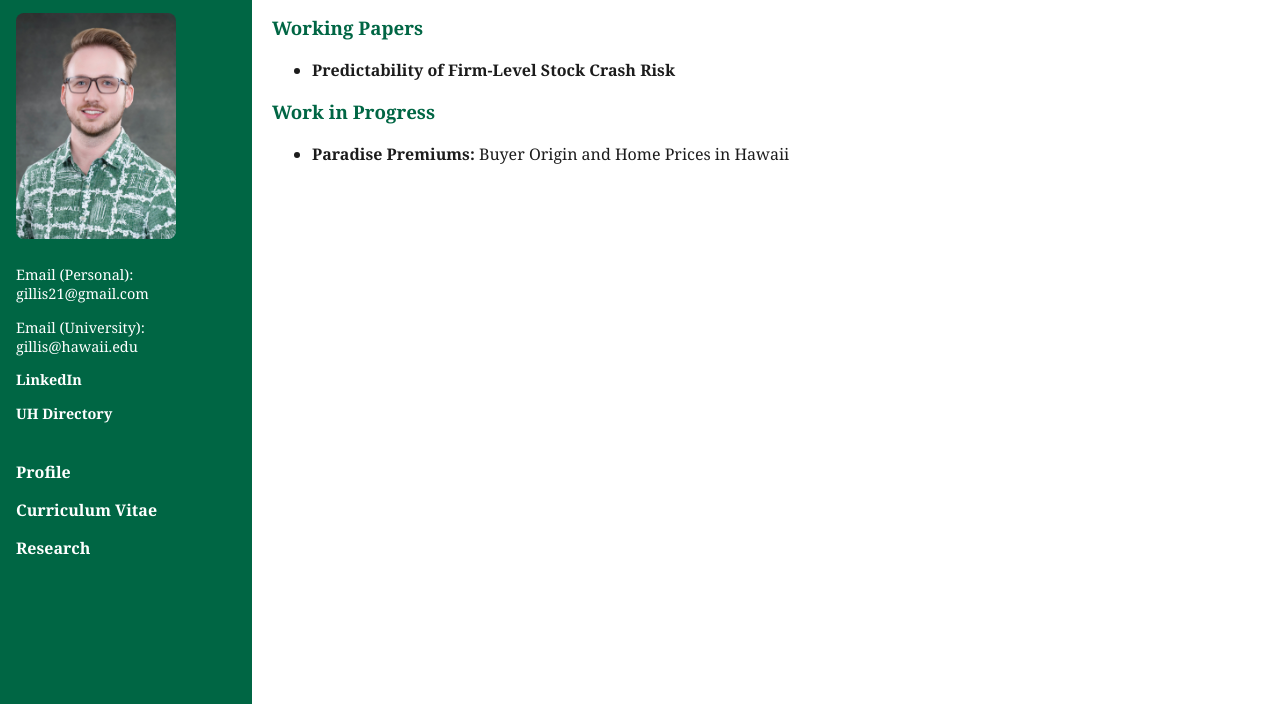
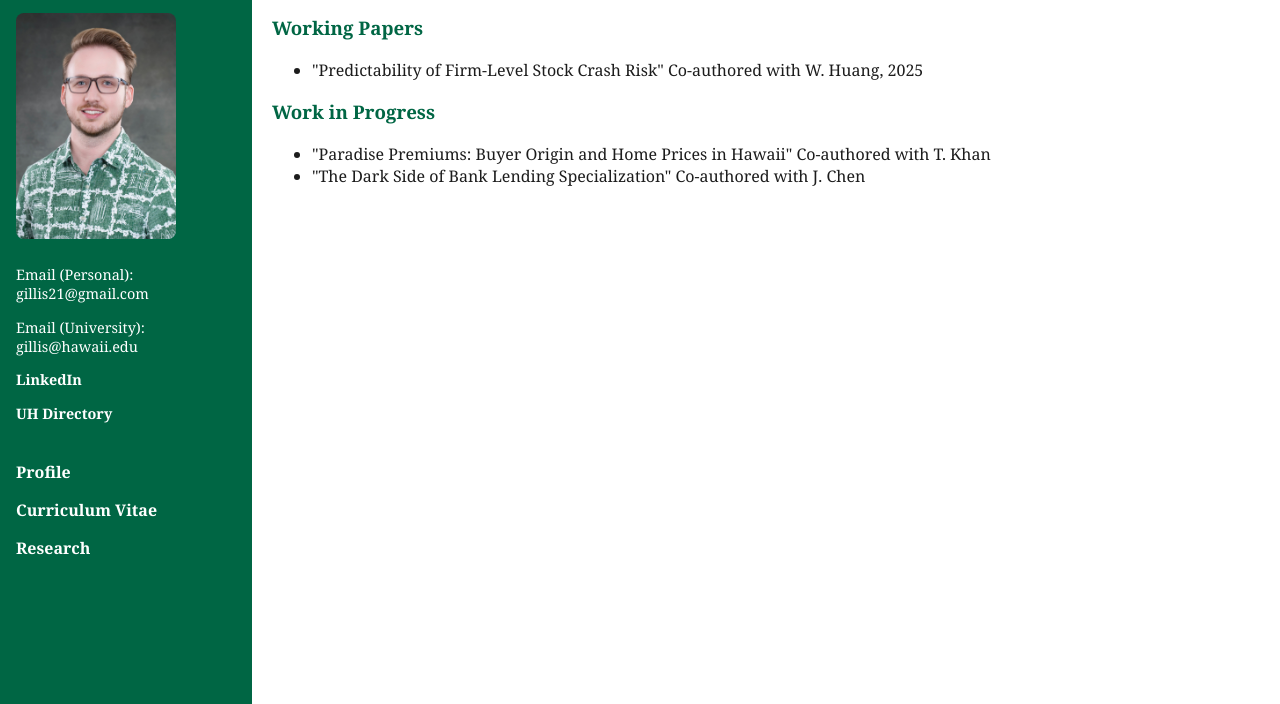
Before and after one commit to gregorygillis/gregorygillis.github.io, a plain HTML site: page research.html in a window 1280 px wide. Shown: the part 96-800 px from the top of the page. Drawn offline with Linux system fonts and the light colour scheme.

Commit message:
Update research.html

```diff
--- a/research.html
+++ b/research.html
@@ -109,12 +109,13 @@
 
     <h3>Working Papers</h3>
     <ul>
-      <li><strong>Predictability of Firm-Level Stock Crash Risk</strong></li>
+      <li>"Predictability of Firm-Level Stock Crash Risk" Co-authored with W. Huang, 2025</li>
     </ul>
 
     <h3>Work in Progress</h3>
     <ul>
-      <li><strong>Paradise Premiums:</strong> Buyer Origin and Home Prices in Hawaii</li>
+      <li>"Paradise Premiums: Buyer Origin and Home Prices in Hawaii" Co-authored with T. Khan</li>
+      <li>"The Dark Side of Bank Lending Specialization" Co-authored with J. Chen</li>
     </ul>
   </main>
 </body>
```
